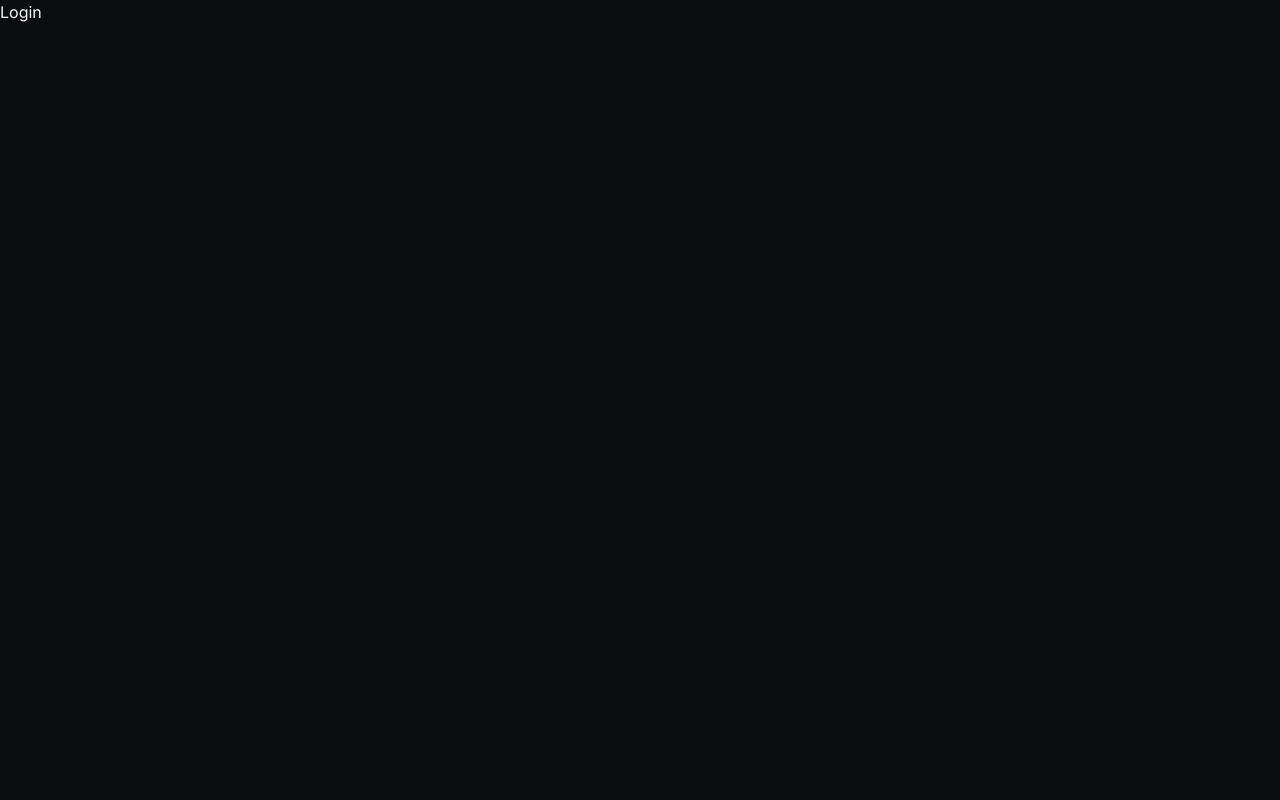
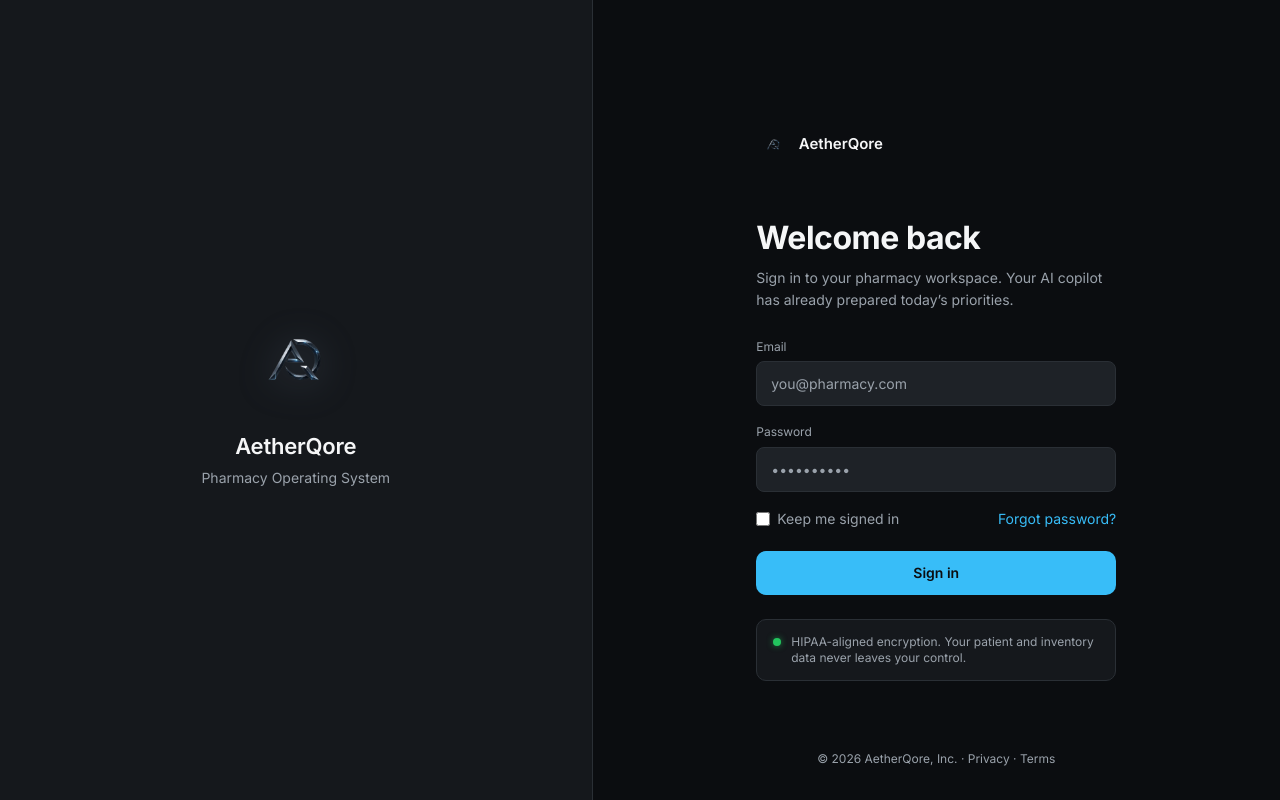
Before and after one commit to Benedict-nds/aetherOS, a React (Vite) app in the folder frontend/: page /login in a window 1280 px wide. Built offline with nearby package versions, Linux system fonts and the light colour scheme.

Commit message:
Login page first prototype.

```diff
--- a/frontend/src/features/auth/pages/LoginPage.tsx
+++ b/frontend/src/features/auth/pages/LoginPage.tsx
@@ -1,3 +1,96 @@
+import { useState } from 'react'
+import type { FormEvent } from 'react'
+import { Button, InputField } from '../../../components/ui'
+import '../../../styles/login.css'
+
+const logoSrc = '/assets/logo.png'
+
 export const LoginPage = () => {
-  return <h1>Login</h1>
+  const [email, setEmail] = useState('')
+  const [password, setPassword] = useState('')
+  const [keepSignedIn, setKeepSignedIn] = useState(false)
+
+  const handleSubmit = (e: FormEvent) => {
+    e.preventDefault()
+    // wire up auth here
+  }
+
+  return (
+    <div className="login">
+      <div className="login__left">
+        <div className="login__brandmark">
+          <img src={logoSrc} alt="AetherQore" className="login__logo-large" />
+        </div>
+        <div className="login__brandname">AetherQore</div>
+        <div className="login__brandsub">Pharmacy Operating System</div>
+      </div>
+
+      <div className="login__right">
+        <div className="login__panel">
+          <div className="login__panel-header">
+            <img src={logoSrc} alt="" className="login__logo-small" />
+            <span className="login__panel-brand">AetherQore</span>
+          </div>
+
+          <div className="login__panel-body">
+            <h1 className="login__title">Welcome back</h1>
+            <p className="login__subtitle">
+              Sign in to your pharmacy workspace. Your AI copilot has already
+              prepared today&rsquo;s priorities.
+            </p>
+
+            <form className="login__form" onSubmit={handleSubmit}>
+              <InputField
+                label="Email"
+                name="email"
+                type="email"
+                placeholder="you@pharmacy.com"
+                value={email}
+                onChange={(e) => setEmail(e.target.value)}
+              />
+
+              <InputField
+                label="Password"
+                name="password"
+                type="password"
+                placeholder="••••••••••"
+                value={password}
+                onChange={(e) => setPassword(e.target.value)}
+              />
+
+              <div className="login__row">
+                <label className="login__checkbox">
+                  <input
+                    type="checkbox"
+                    checked={keepSignedIn}
+                    onChange={(e) => setKeepSignedIn(e.target.checked)}
+                  />
+                  <span>Keep me signed in</span>
+                </label>
+                <a href="#" className="login__forgot">
+                  Forgot password?
+                </a>
+              </div>
+
+              <Button type="submit" variant="primary" className="login__submit">
+                Sign in
+              </Button>
+            </form>
+
+            <div className="login__security">
+              <span className="login__security-dot" aria-hidden="true" />
+              <span>
+                HIPAA-aligned encryption. Your patient and inventory data
+                never leaves your control.
+              </span>
+            </div>
+          </div>
+        </div>
+
+        <div className="login__footer">
+          © 2026 AetherQore, Inc. · <a href="#">Privacy</a> · <a href="#">Terms</a>
+        </div>
+      </div>
+    </div>
+  )
 }
--- /dev/null
+++ b/frontend/src/styles/login.css
@@ -0,0 +1,209 @@
+/* AetherQore â€” Login page layout
+   Component styles (.button, .input-field, etc.) come from ui.css.
+   This file only handles page-level layout and uses tokens from tokens.css. */
+
+.login {
+  display: flex;
+  min-height: 100vh;
+  background: var(--bg-base);
+  font-family: var(--font-sans);
+}
+
+/* ---------- Left panel ---------- */
+
+.login__left {
+  flex: 1 1 0;
+  display: flex;
+  flex-direction: column;
+  align-items: center;
+  justify-content: center;
+  background: var(--bg-surface);
+  border-right: 1px solid var(--border-subtle);
+}
+
+.login__brandmark {
+  margin-bottom: 28px;
+}
+
+.login__logo-large {
+  height: 92px;
+  width: auto;
+  object-fit: contain;
+  filter: drop-shadow(0 4px 18px rgba(140, 160, 190, 0.25));
+}
+
+.login__brandname {
+  color: var(--text-primary);
+  font-size: var(--text-h1-size);
+  font-weight: var(--text-h1-weight);
+  line-height: var(--text-h1-leading);
+  letter-spacing: -0.01em;
+}
+
+.login__brandsub {
+  margin-top: 6px;
+  color: var(--text-secondary);
+  font-size: var(--text-body-size);
+}
+
+/* ---------- Right panel ---------- */
+
+.login__right {
+  flex: 1 1 0;
+  display: flex;
+  flex-direction: column;
+  align-items: center;
+  justify-content: space-between;
+  background: var(--bg-base);
+  padding: 64px 48px 32px;
+}
+
+.login__panel {
+  width: 100%;
+  max-width: 360px;
+  margin: auto 0;
+}
+
+.login__panel-header {
+  display: flex;
+  align-items: center;
+  gap: 8px;
+  margin-bottom: 64px;
+}
+
+.login__logo-small {
+  height: 22px;
+  width: auto;
+  object-fit: contain;
+}
+
+.login__panel-brand {
+  color: var(--text-primary);
+  font-size: var(--text-h2-size);
+  font-weight: var(--text-h2-weight);
+  line-height: var(--text-h2-leading);
+}
+
+.login__title {
+  color: var(--text-primary);
+  font-size: var(--text-display-size);
+  font-weight: var(--text-display-weight);
+  line-height: var(--text-display-leading);
+  letter-spacing: var(--text-display-tracking);
+  margin: 0 0 10px;
+}
+
+.login__subtitle {
+  color: var(--text-secondary);
+  font-size: var(--text-body-size);
+  line-height: 1.55;
+  margin: 0 0 28px;
+}
+
+/* ---------- Form ---------- */
+
+.login__form {
+  display: flex;
+  flex-direction: column;
+  gap: 18px;
+}
+
+/* focus state layered on top of ui.css's .input-field input */
+.input-field input:focus {
+  border-color: var(--accent-primary);
+  background: var(--bg-elevated);
+}
+
+.login__row {
+  display: flex;
+  align-items: center;
+  justify-content: space-between;
+  margin-top: -2px;
+}
+
+.login__checkbox {
+  display: flex;
+  align-items: center;
+  gap: 7px;
+  color: var(--text-secondary);
+  font-size: var(--text-body-size);
+  cursor: pointer;
+  user-select: none;
+}
+
+.login__checkbox input {
+  width: 14px;
+  height: 14px;
+  accent-color: var(--accent-primary);
+}
+
+.login__forgot {
+  color: var(--accent-primary);
+  font-size: var(--text-body-size);
+  text-decoration: none;
+}
+
+.login__forgot:hover {
+  text-decoration: underline;
+}
+
+.login__submit {
+  width: 100%;
+  margin-top: 4px;
+}
+
+/* ---------- Security notice ---------- */
+
+.login__security {
+  display: flex;
+  align-items: flex-start;
+  gap: 10px;
+  margin-top: 24px;
+  padding: 14px 16px;
+  background: var(--bg-surface);
+  border: 1px solid var(--border-subtle);
+  border-radius: 10px;
+  color: var(--text-secondary);
+  font-size: var(--text-caption-size);
+  line-height: var(--text-caption-leading);
+}
+
+.login__security-dot {
+  flex-shrink: 0;
+  width: 8px;
+  height: 8px;
+  margin-top: 4px;
+  border-radius: 50%;
+  background: var(--status-healthy);
+  box-shadow: 0 0 6px rgba(34, 197, 94, 0.6);
+}
+
+/* ---------- Footer ---------- */
+
+.login__footer {
+  color: var(--text-secondary);
+  font-size: var(--text-caption-size);
+}
+
+.login__footer a {
+  color: var(--text-secondary);
+  text-decoration: none;
+}
+
+.login__footer a:hover {
+  color: var(--text-primary);
+}
+
+/* ---------- Responsive ---------- */
+
+@media (max-width: 860px) {
+  .login {
+    flex-direction: column;
+  }
+  .login__left {
+    display: none;
+  }
+  .login__right {
+    padding: 40px 24px 24px;
+  }
+}
```
Also changed, not shown: frontend/public/assets/logo.png (added).
